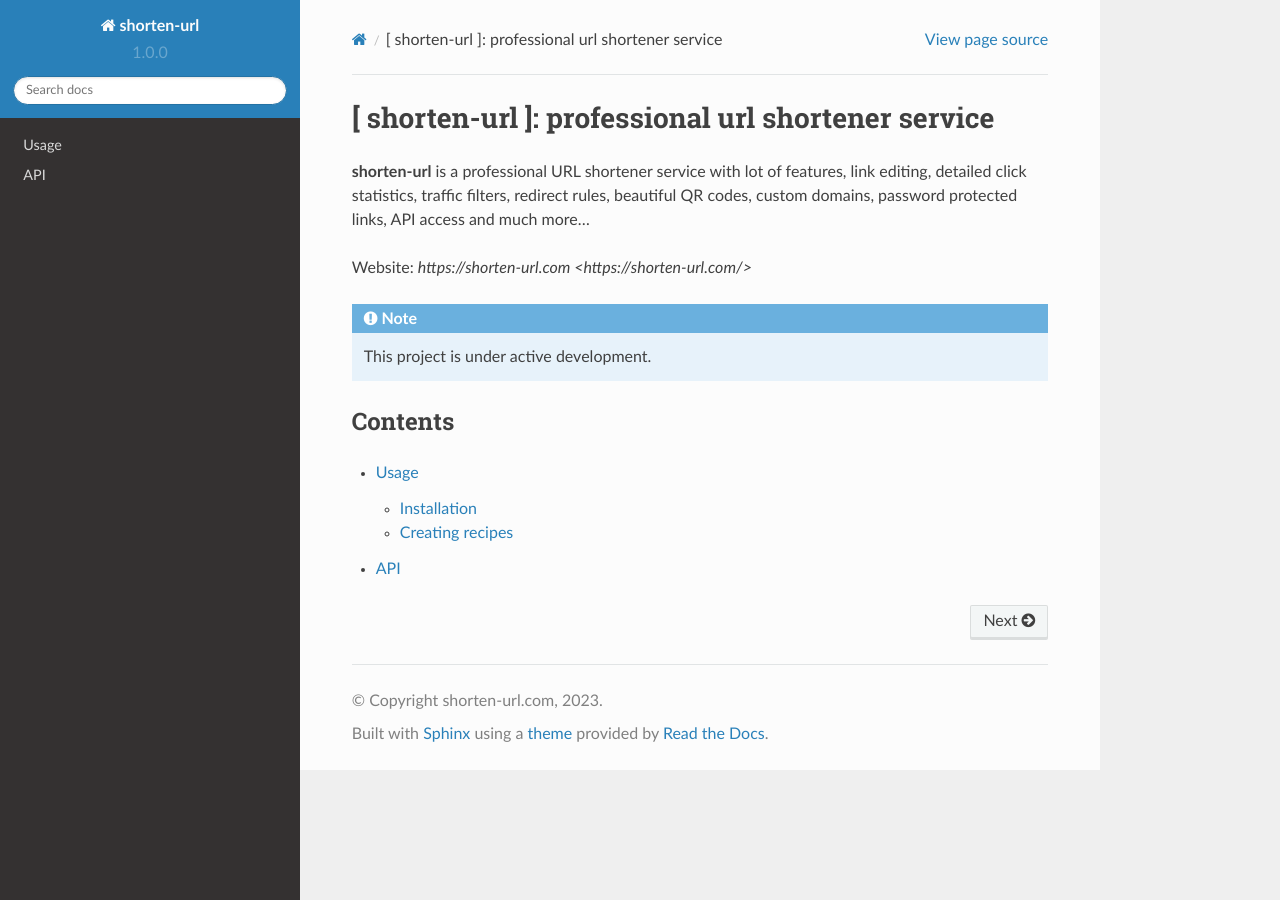
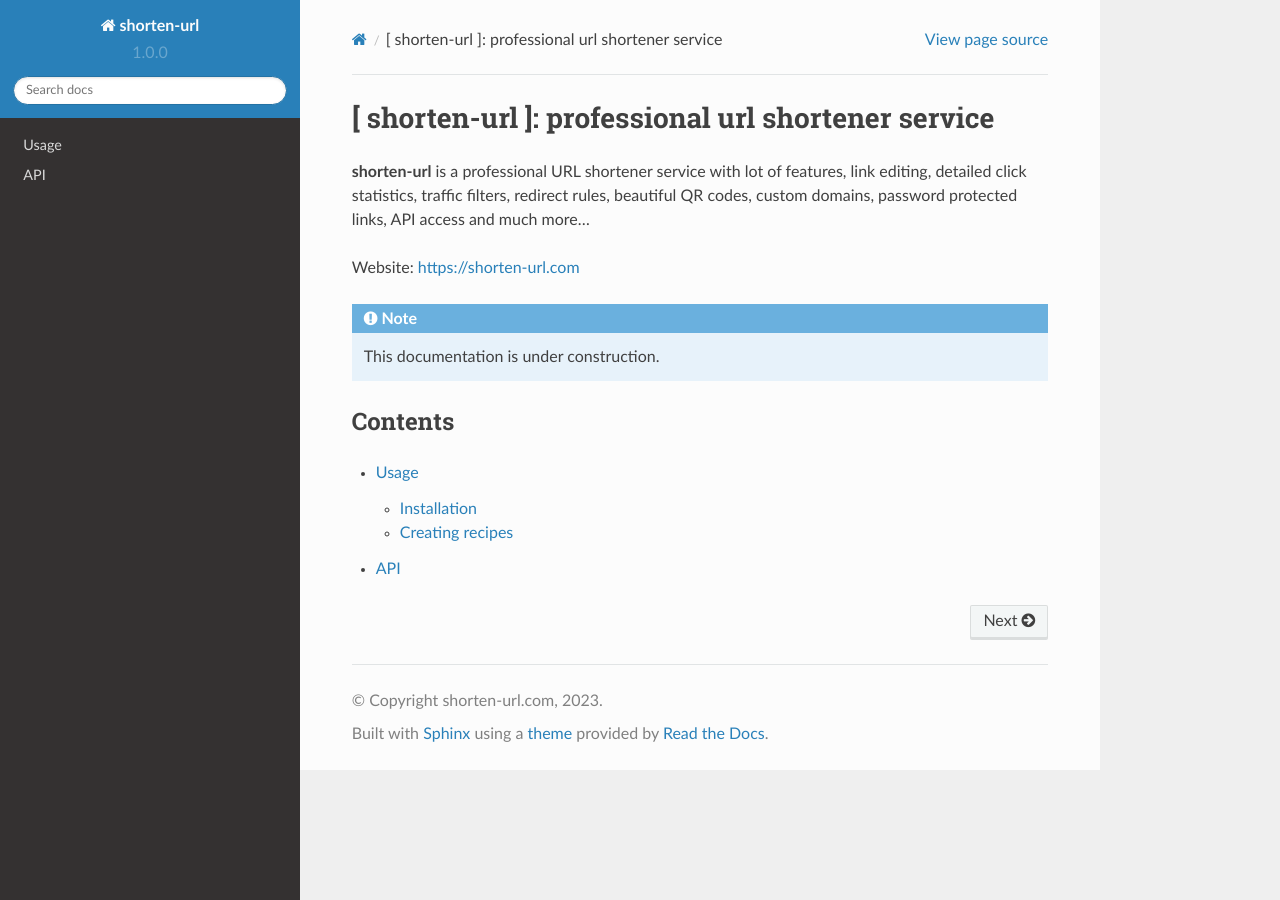
Before and after one commit to alxxnder/urls-docs, a Sphinx documentation site: the page built from docs/source/index.rst, in a window 1280 px wide. Built offline with Sphinx 7.4.7 and the Read the Docs theme 2.0.0, drawn with Linux system fonts in a browser that asks for light colours.

Commit message:
Update index.rst

```diff
--- a/docs/source/index.rst
+++ b/docs/source/index.rst
@@ -3,11 +3,11 @@
 
 **shorten-url** is a professional URL shortener service with lot of features, link editing, detailed click statistics, traffic filters, redirect rules, beautiful QR codes, custom domains, password protected links, API access and much more...
 
-Website: `https://shorten-url.com <https://shorten-url.com/>`
+Website: `https://shorten-url.com <https://shorten-url.com/>`_
 
 .. note::
 
-   This project is under active development.
+   This documentation is under construction.
 
 Contents
 --------
```
